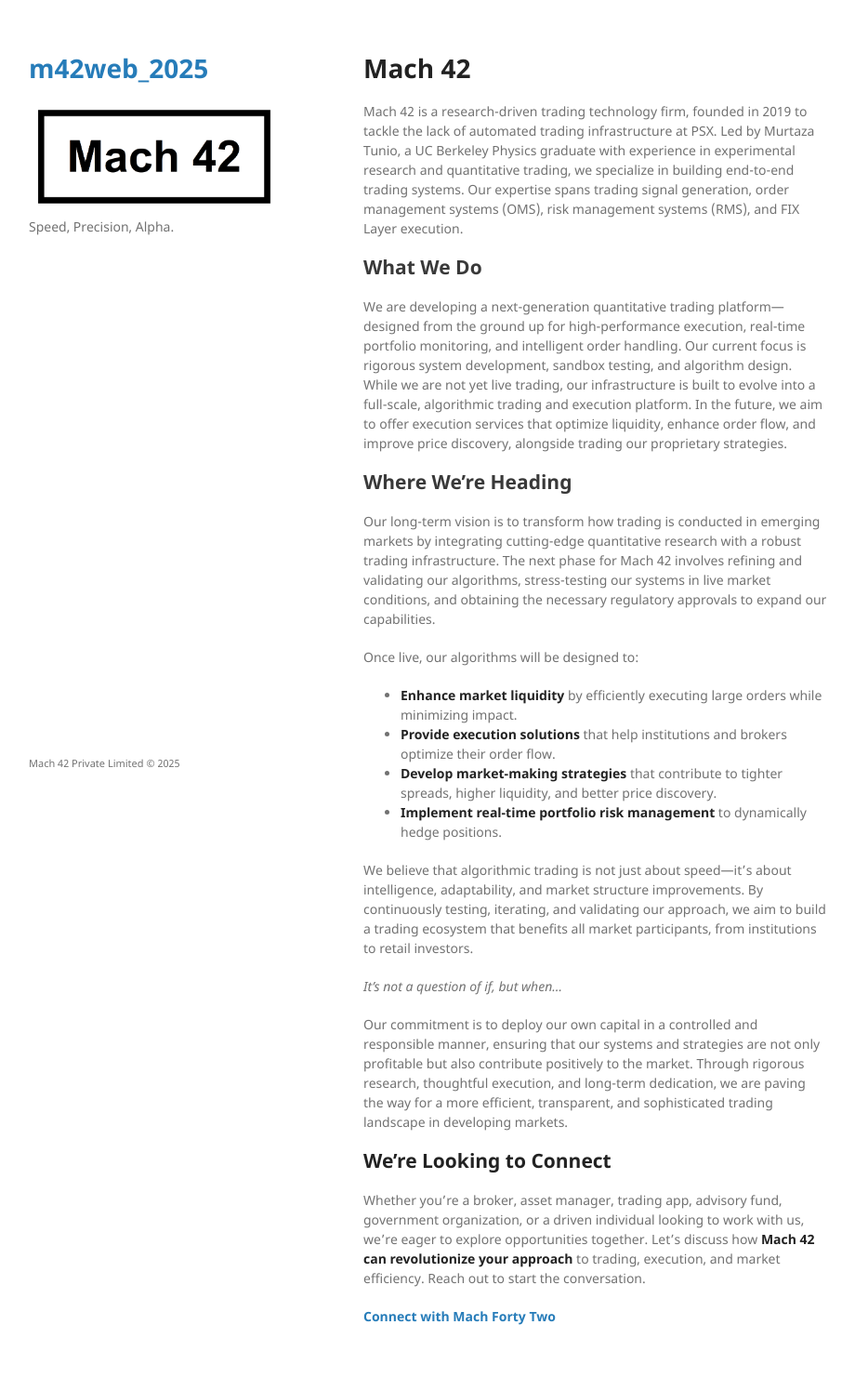
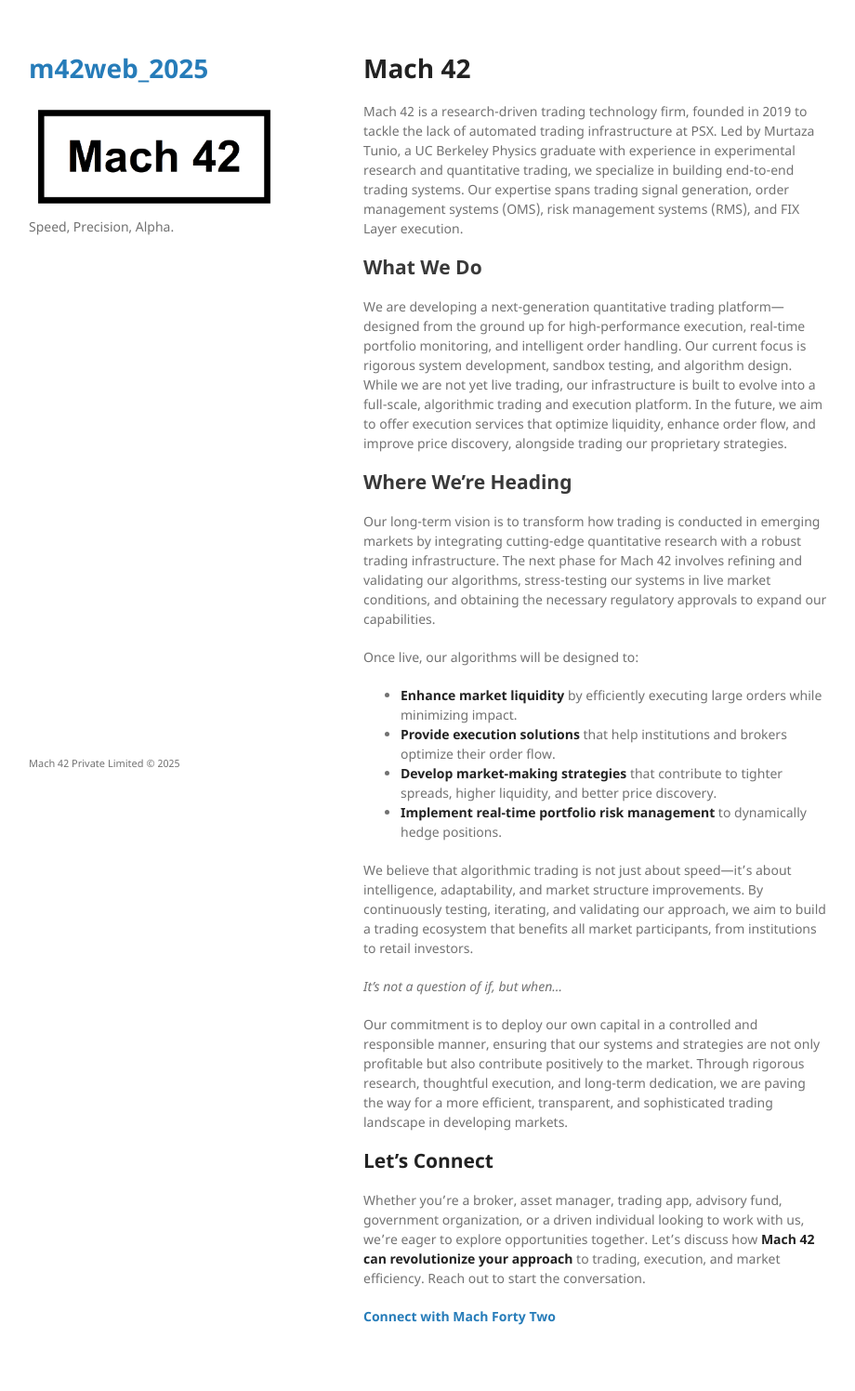
Before and after one commit to MirTunio/m42web_2025, a Jekyll site: the page built from index.md, in a window 1280 px wide. Shown: the whole page at 93% size, without its empty margins (179-1099 px from the left). Built offline with Jekyll 4.4.1, drawn with Linux system fonts in a browser that asks for light colours; our own code applies the rules of GitHub Pages for plain Markdown files.

Commit message:
Update index.md

```diff
--- a/index.md
+++ b/index.md
@@ -33,7 +33,7 @@
 
 
 
-## **We're Looking to Connect**
+## **Let's Connect**
 
 Whether you're a broker, asset manager, trading app, advisory fund, government organization, or a driven individual looking to work with us, we’re eager to explore opportunities together. Let’s discuss how **Mach 42 can revolutionize your approach** to trading, execution, and market efficiency. Reach out to start the conversation.
 
```
